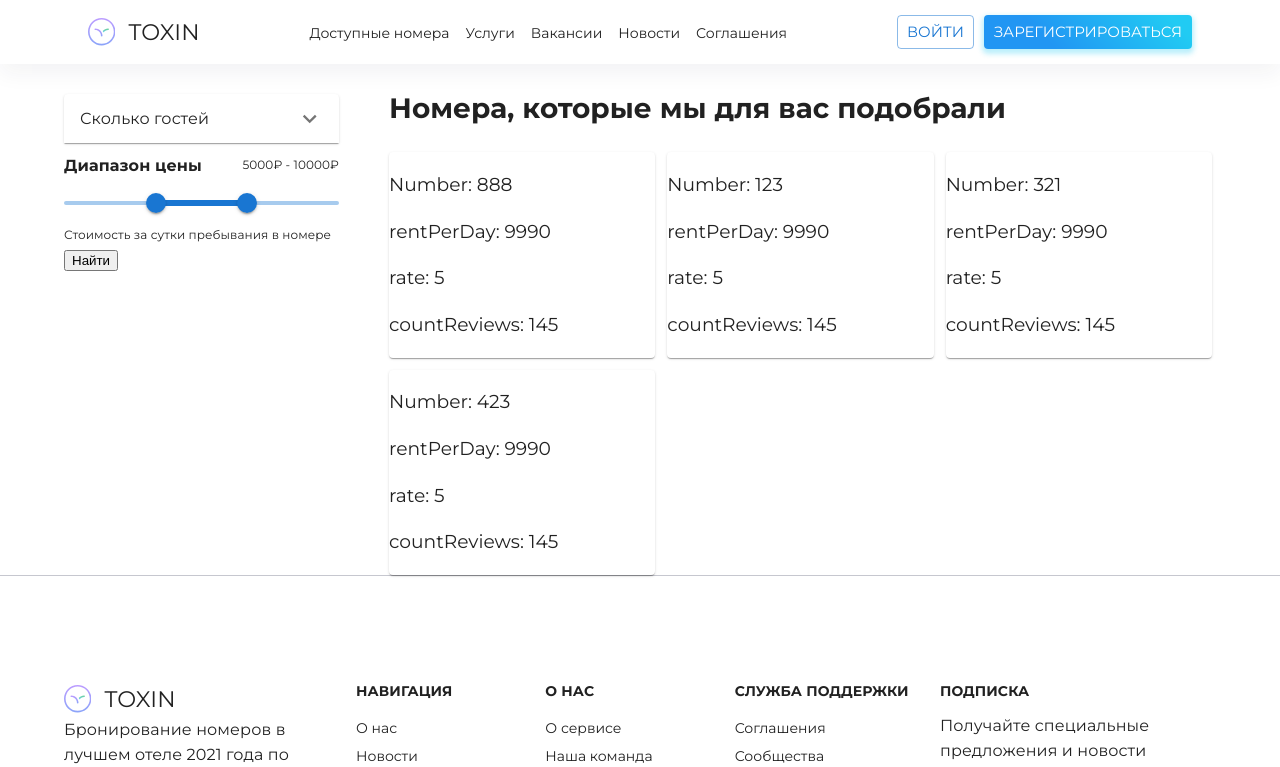
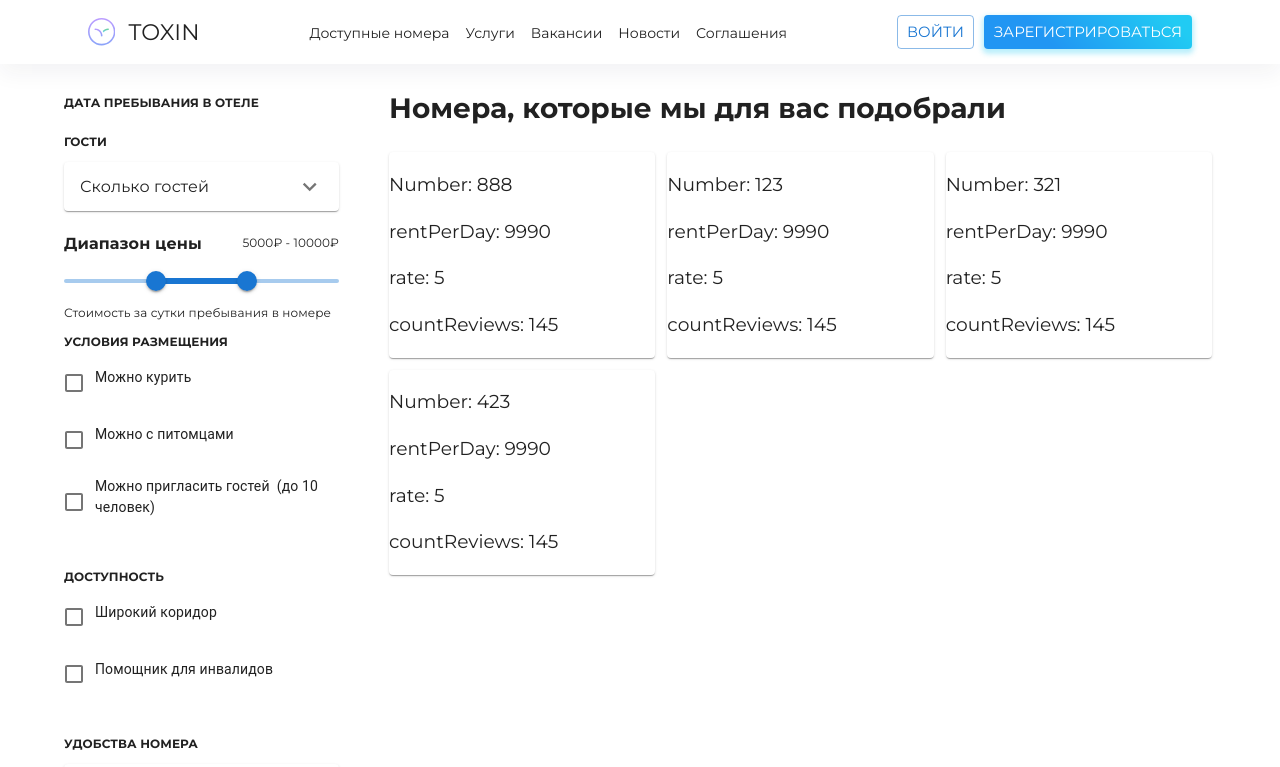
Before and after one commit to Solexofficial/react-hotel_booking, a React (Create React App) app: page /rooms/1 in a window 1280 px wide. Shown: the top 767 px of the page. Built offline with nearby package versions, Linux system fonts and the light colour scheme.

Commit message:
refactor: rooms&roomsFilter

```diff
--- a/src/app/components/ui/rooms/roomsFilter.jsx
+++ /dev/null
@@ -1,82 +0,0 @@
-import React, { useState, useEffect, useCallback, useMemo } from 'react';
-import { useHistory } from 'react-router';
-import { DatePickerField, GuestsDropDownField, RangeSliderField } from '../../common/form/fields';
-import queryString from 'query-string';
-
-const initialData = {
-  guests: [
-    { name: 'adults', label: 'Взрослые', value: 0 },
-    { name: 'children', label: 'Дети', value: 0 },
-    { name: 'babies', label: 'Младенцы', value: 0 },
-  ],
-  arrival: new Date(Date.now()).getTime(),
-  departure: new Date(Date.now()).getTime(),
-  rentPerDay: [5000, 10000],
-};
-
-const RoomsFilter = () => {
-  const [filterData, setFilterData] = useState(initialData || {});
-  const history = useHistory();
-  const querySearchStr = history.location.search;
-
-  const handleChange = useCallback(({ target }) => {
-    console.log('new VALUE: ', target);
-    const { name, value } = target;
-    setFilterData(prevState => ({
-      ...prevState,
-      [name]: value,
-    }));
-  }, []);
-
-  const getQueryData = useCallback(async () => {
-    let queryData = queryString.parse(querySearchStr);
-    queryData = { ...queryData, guests: JSON.parse(queryData.guests) };
-    return queryData;
-  }, [querySearchStr]);
-
-  useEffect(() => {
-    if (querySearchStr) {
-      try {
-        getQueryData().then(data => setFilterData(prevState => ({ ...prevState, ...data })));
-      } catch (error) {
-        console.log(error);
-      }
-    }
-  }, [querySearchStr, getQueryData]);
-
-  return (
-    <aside className='filters' style={{ width: '325px', paddingTop: '30px', paddingRight: '50px' }}>
-      <div className='filters-form'>
-        <DatePickerField
-          label='Дата прибытия'
-          minDate={Date.now()}
-          name='arrival'
-          clearable
-          inputProps={{ placeholder: 'ДД.ММ.ГГГГ' }}
-          value={Number(filterData.arrival)}
-          onChange={handleChange}
-        />
-        <DatePickerField
-          label='Дата выезда'
-          minDate={Date.now()}
-          name='departure'
-          inputProps={{ placeholder: 'ДД.ММ.ГГГГ' }}
-          value={Number(filterData.departure)}
-          onChange={handleChange}
-        />
-        <GuestsDropDownField value={filterData.guests} setData={setFilterData} name='guests' />
-        <RangeSliderField
-          label='Диапазон цены'
-          value={filterData.rentPerDay}
-          name='rentPerDay'
-          onChange={handleChange}
-          min={0}
-          max={15000}
-        />
-        <button onClick={() => console.log(filterData)}>Найти</button>
-      </div>
-    </aside>
-  );
-};
-
-export default RoomsFilter;
--- /dev/null
+++ b/src/app/components/ui/rooms/roomsFilter/roomsFilter.jsx
@@ -0,0 +1,169 @@
+import { FormControl, FormGroup, Grid } from '@mui/material';
+import queryString from 'query-string';
+import React, { useCallback, useEffect, useState } from 'react';
+import { useHistory } from 'react-router';
+import { Checkbox, DatePickerField, GuestsDropDownField, RangeSliderField } from '../../../common/form/fields';
+import Title from '../../../common/typography/title';
+import useStyles from './styles';
+
+const initialData = {
+  guests: [
+    { name: 'adults', label: 'Взрослые', value: 0 },
+    { name: 'children', label: 'Дети', value: 0 },
+    { name: 'babies', label: 'Младенцы', value: 0 },
+  ],
+  arrival: new Date(Date.now()).getTime(),
+  departure: new Date(Date.now()).getTime(),
+  rentPerDay: [5000, 10000],
+  canSmoke: false,
+  canPets: false,
+  canInvite: false,
+  hasWideCorridor: false,
+  hasDisabledAssistant: false,
+};
+
+const RoomsFilter = () => {
+  const classes = useStyles();
+  const [filterData, setFilterData] = useState(initialData || {});
+  const history = useHistory();
+  const querySearchStr = history.location.search;
+
+  const handleChange = useCallback(({ target }) => {
+    console.log('new VALUE: ', target);
+    const { name, value } = target;
+    setFilterData(prevState => ({
+      ...prevState,
+      [name]: value,
+    }));
+  }, []);
+
+  const getQueryData = useCallback(async () => {
+    let queryData = queryString.parse(querySearchStr);
+    queryData = { ...queryData, guests: JSON.parse(queryData.guests) };
+    return queryData;
+  }, [querySearchStr]);
+
+  useEffect(() => {
+    if (querySearchStr) {
+      try {
+        getQueryData().then(data => setFilterData(prevState => ({ ...prevState, ...data })));
+      } catch (error) {
+        console.log(error);
+      }
+    }
+  }, [querySearchStr, getQueryData]);
+
+  return (
+    <Grid container direction='column' className='filters-form'>
+      <Grid item className={classes.filterFormItem}>
+        <Title component='p' variant='subtitle2' isBold className={classes.filterFormTitle}>
+          Дата пребывания в отеле
+        </Title>
+        <DatePickerField
+          label='Дата прибытия'
+          minDate={Date.now()}
+          name='arrival'
+          clearable
+          inputProps={{ placeholder: 'ДД.ММ.ГГГГ' }}
+          value={Number(filterData.arrival)}
+          onChange={handleChange}
+        />
+        <DatePickerField
+          label='Дата выезда'
+          minDate={Date.now()}
+          name='departure'
+          inputProps={{ placeholder: 'ДД.ММ.ГГГГ' }}
+          value={Number(filterData.departure)}
+          onChange={handleChange}
+        />
+      </Grid>
+      <Grid item className={classes.filterFormItem}>
+        <Title component='p' variant='subtitle2' isBold className={classes.filterFormTitle}>
+          Гости
+        </Title>
+        <GuestsDropDownField value={filterData.guests} setData={setFilterData} name='guests' />
+      </Grid>
+      <Grid item className={classes.filterFormItem}>
+        <RangeSliderField
+          label='Диапазон цены'
+          value={filterData.rentPerDay}
+          name='rentPerDay'
+          onChange={handleChange}
+          min={0}
+          max={15000}
+        />
+      </Grid>
+      <Grid item className={classes.filterFormItem}>
+        <Title component='p' variant='subtitle2' isBold className={classes.filterFormTitle}>
+          Условия размещения
+        </Title>
+        <FormControl component='fieldset' variant='standard'>
+          <FormGroup>
+            <Checkbox
+              label='Можно курить'
+              onChange={handleChange}
+              value={filterData.canSmoke}
+              name='canSmoke'
+              className={classes.filterFormItem}
+              size='small'
+            />
+            <Checkbox
+              label='Можно c питомцами'
+              onChange={handleChange}
+              value={filterData.canPets}
+              name='canPets'
+              className={classes.filterInput}
+              size='small'
+            />
+            <Checkbox
+              label='Можно пригласить гостей &nbsp;(до 10 человек)'
+              onChange={handleChange}
+              value={filterData.canInvite}
+              name='canInvite'
+              className={classes.filterInput}
+              size='small'
+            />
+          </FormGroup>
+        </FormControl>
+      </Grid>
+      <Grid item className={classes.filterFormItem}>
+        <Title component='p' variant='subtitle2' isBold className={classes.filterFormTitle}>
+          Доступность
+        </Title>
+        <FormControl component='fieldset' variant='standard'>
+          <FormGroup>
+            <Checkbox
+              label='Широкий коридор'
+              onChange={handleChange}
+              value={filterData.hasWideCorridor}
+              name='hasWideCorridor'
+              className={classes.filterFormItem}
+              size='small'
+              labelDescription='Ширина коридоров в номере не менее 91см'
+            />
+            <Checkbox
+              label='Помощник для инвалидов'
+              onChange={handleChange}
+              value={filterData.hasDisabledAssistant}
+              name='hasDisabledAssistant'
+              className={classes.filterInput}
+              size='small'
+              labelDescription='На 1 этаже вас встретит специалист и проводит до номера'
+            />
+          </FormGroup>
+        </FormControl>
+      </Grid>
+      <Grid item className={classes.filterFormItem}>
+        <Title component='p' variant='subtitle2' isBold className={classes.filterFormTitle}>
+          Удобства номера
+        </Title>
+        <GuestsDropDownField value={filterData.guests} setData={setFilterData} name='guests' />
+      </Grid>
+      <Grid item className={classes.filterFormItem}>
+        <button onClick={() => console.log(filterData)}>Найти</button>
+      </Grid>
+    </Grid>
+  );
+};
+
+export default RoomsFilter;
--- /dev/null
+++ b/src/app/components/ui/rooms/roomsFilter/styles.js
@@ -0,0 +1,29 @@
+import { makeStyles } from '@material-ui/core';
+
+const useStyles = makeStyles(theme => ({
+  filterFormItem: {
+    '&.MuiGrid-item': {
+      marginBottom: '10px',
+      '& .MuiFormControl-root': {
+        marginBottom: '15px',
+        '& .MuiFormControlLabel-root .MuiFormControlLabel-label': {
+          marginBottom: '10px',
+          fontSize: '14px',
+        },
+      },
+      '&:last-child': {
+        marginBottom: 0,
+      },
+    },
+  },
+
+  filterFormTitle: {
+    '&.MuiTypography-root': {
+      marginBottom: '10px',
+      fontSize: '12px',
+      textTransform: 'uppercase',
+    },
+  },
+}));
+
+export default useStyles;
--- a/src/app/layouts/rooms/rooms.jsx
+++ b/src/app/layouts/rooms/rooms.jsx
@@ -2,7 +2,7 @@ import React from 'react';
 import Container from '../../components/common/container';
 import Footer from '../../components/common/footer/footer';
 import Header from '../../components/common/header/header';
-import RoomsFilter from '../../components/ui/rooms/roomsFilter';
+import RoomsFilter from '../../components/ui/rooms/roomsFilter/roomsFilter';
 import RoomsList from '../../components/ui/rooms/roomsList';
 
 const Rooms = () => {
@@ -11,7 +11,9 @@ const Rooms = () => {
       <Header />
       <Container>
         <div className='rootWrapper' style={{ display: 'flex' }}>
-          <RoomsFilter />
+          <aside className='filters' style={{ width: '325px', paddingTop: '30px', paddingRight: '50px' }}>
+            <RoomsFilter />
+          </aside>
           <section className='mainContent' style={{ flex: '1' }}>
             <h2>Номера, которые мы для вас подобрали</h2>
             <RoomsList />
```
